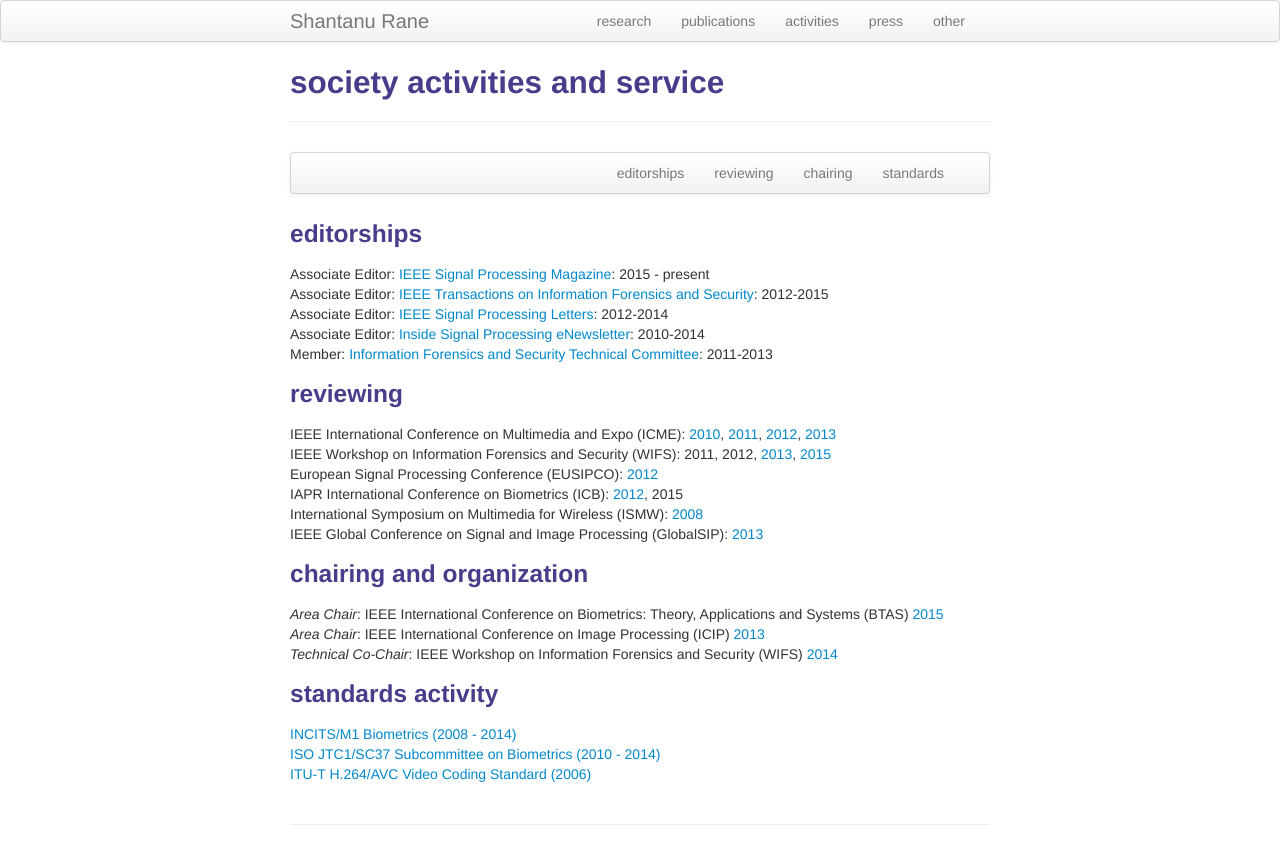
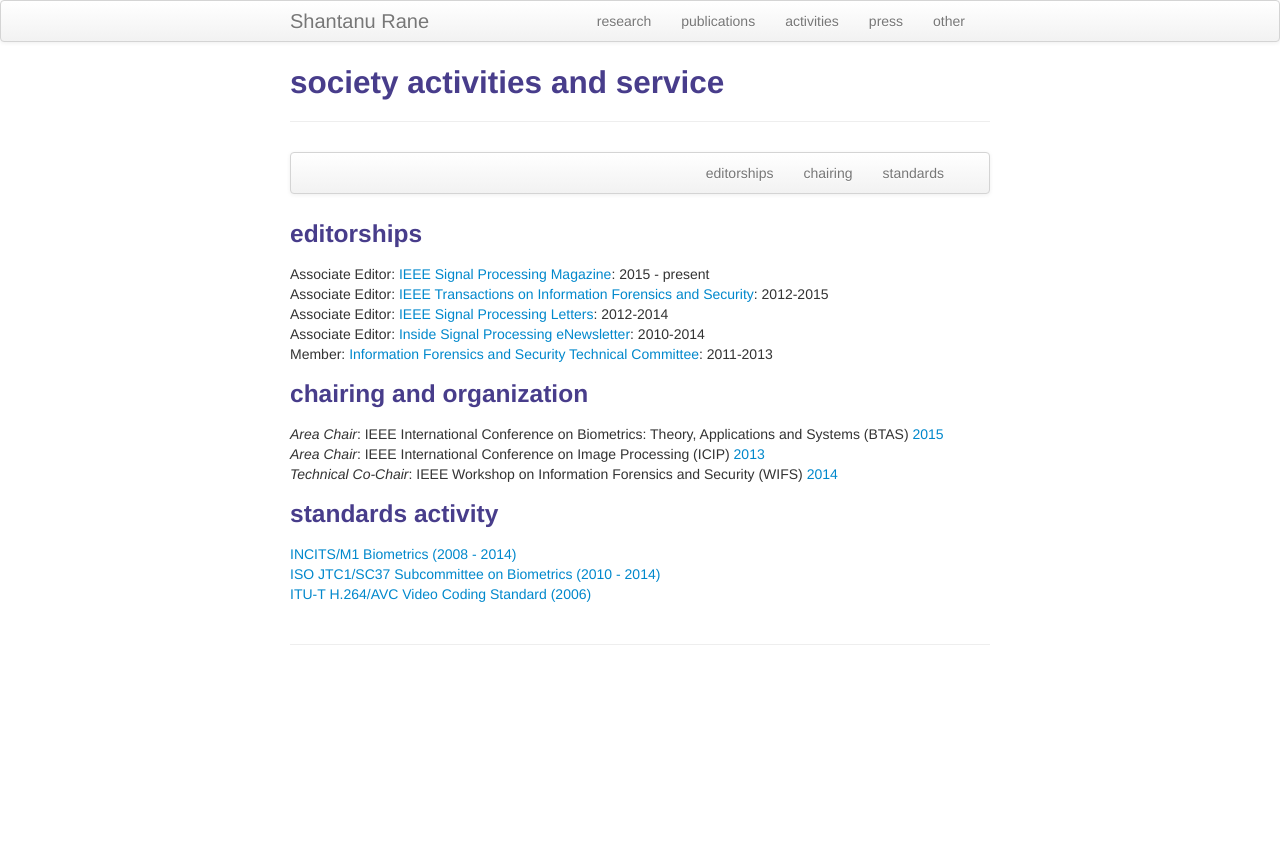
Before and after one commit to shantanudrane/shantanudrane.github.io, a Jekyll site: the page built from pages/activities.md, in a window 1280 px wide. Shown: the top 864 px of the page. Built offline with Jekyll 4.4.1, drawn with Linux system fonts in a browser that asks for light colours.

Commit message:
Commented out reviewing history. Leaving it there for later use

```diff
--- a/pages/activities.md
+++ b/pages/activities.md
@@ -7,8 +7,7 @@ description: Shantanu Rane's Academic Activities
 <div class="navbar">
     <div class="navbar-inner">
         <ul class="nav">
-            <li><a href="#editorshisp">editorships</a></li>
-            <li><a href="#reviewing">reviewing</a></li>
+            <li><a href="#editorships">editorships</a></li>
             <li><a href="#chairing">chairing</a></li>
             <li><a href="#standards">standards</a></li>
         </ul>
@@ -25,7 +24,7 @@ Associate Editor: <a href="http://signalprocessingsociety.org/newsletter/">Insid
 Member: <a href="http://www.signalprocessingsociety.org/technical-committees/list/ifs-tc/">Information Forensics and Security Technical Committee</a>: 2011-2013
 </p>
 
-
+<!--
 ### <a name="reviewing"></a>reviewing
 <p>
 IEEE International Conference on Multimedia and Expo (ICME): <a href="http://www.icme2010.org">2010</a>, <a href = "http://www.icme2011.org">2011</a>, <a href = "http://www.icem2012.org">2012</a>, <a href= "http://www.icme2013.org/index.php">2013</a><br>
@@ -34,7 +33,7 @@ European Signal Processing Conference (EUSIPCO): <a href = "http://www.eusipco20
 IAPR International Conference on Biometrics (ICB): <a href = "http://icb12.iiitd.ac.in/pcommitee.html">2012</a>, 2015<br>
 International Symposium on Multimedia for Wireless (ISMW): <a href="http://videonet.ece.missouri.edu/ismw2008/index.htm">2008</a><br>
 IEEE Global Conference on Signal and Image Processing (GlobalSIP): <a href="http://www.ieeeglobalsip.org">2013</a>
-</p>
+</p> -->
 
 ### <a name="chairing"></a>chairing and organization
 <p>
```
